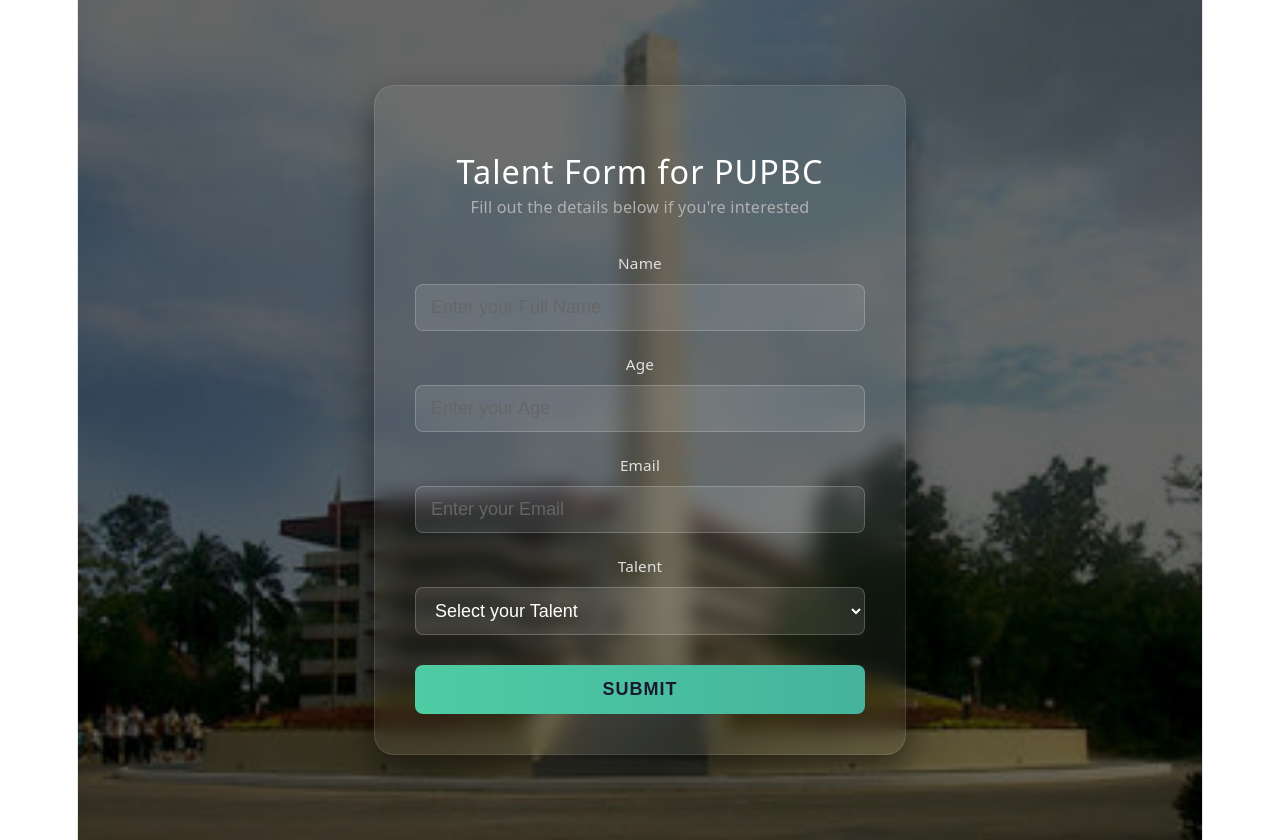
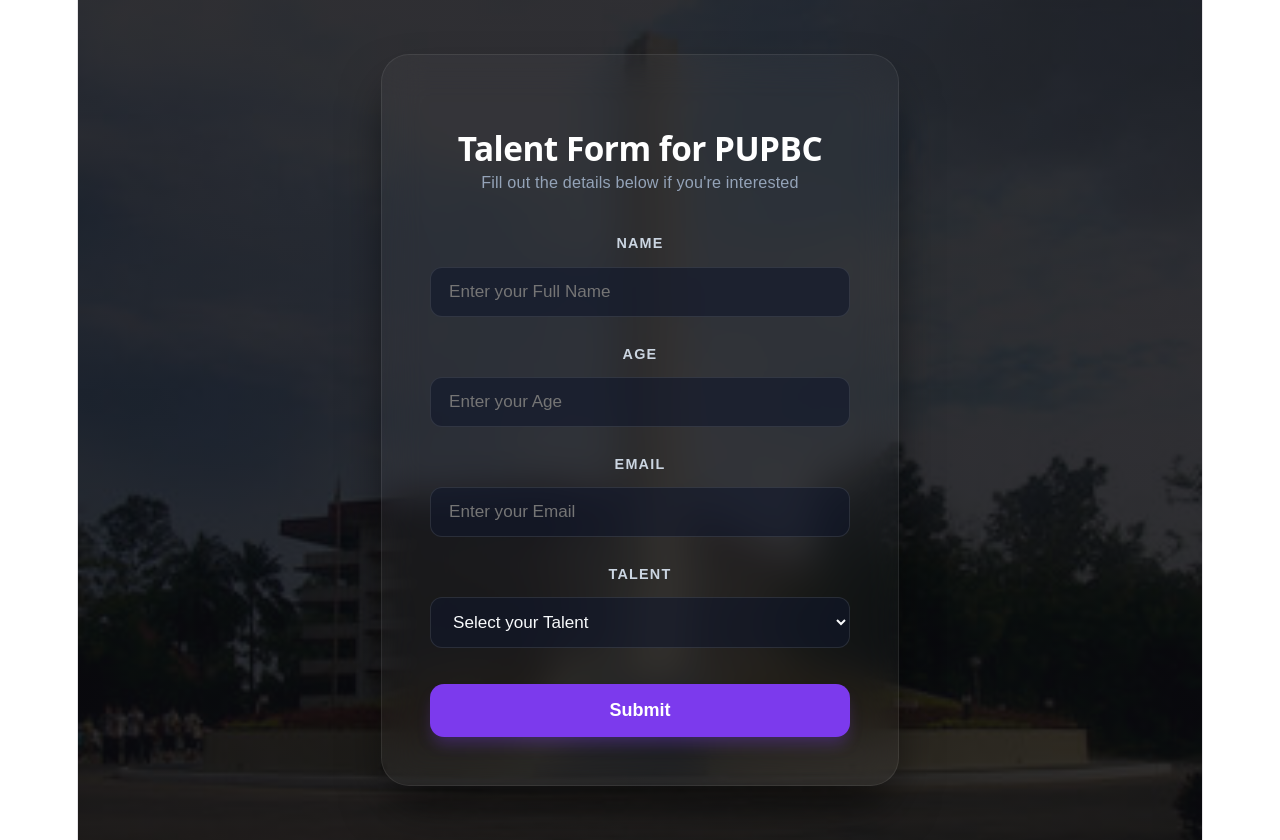
Before and after one commit to DevShanee/my-talent-form-app, a React (Vite) app: page / in a window 1280 px wide. Built offline with nearby package versions, Linux system fonts and the light colour scheme.

Commit message:
feat: enhance TalentForm CSS with improved styles for background, card, typography, and button interactions

```diff
--- a/src/components/TalentForm.css
+++ b/src/components/TalentForm.css
@@ -7,114 +7,104 @@
     justify-content: center;
     align-items: center;
     padding: 20px;
+    font-family: 'Poppins', sans-serif;
 
-    /* PASTE THIS PART BELOW */
-    background-image: linear-gradient(rgba(0, 0, 0, 0.6), rgba(0, 0, 0, 0.6)),
-                  url('../assets/PUPBG.jpg');
+    /* Using a very dark, near-black overlay to let the campus image provide the texture */
+    background-image: linear-gradient(rgba(10, 10, 15, 0.85), rgba(10, 10, 15, 0.85)),
+                      url('../assets/PUPBG.jpg');
     background-size: cover;
     background-position: center;
-    background-repeat: no-repeat;
     background-attachment: fixed;
 }
 
-/* 2. Glassmorphism Card Effect */
+/* 2. Professional Glassmorphism Card */
 .form-card {
-    background: rgba(255, 255, 255, 0.05);
-    backdrop-filter: blur(10px);
-    border: 1px solid rgba(255, 255, 255, 0.1);
-    border-radius: 20px;
-    padding: 40px;
+    background: rgba(255, 255, 255, 0.03); /* Almost transparent */
+    backdrop-filter: blur(20px); /* Heavy blur for that 'iPhone' depth effect */
+    border: 1px solid rgba(255, 255, 255, 0.08);
+    border-radius: 28px;
+    padding: 48px;
     width: 100%;
-    max-width: 450px;
-    box-shadow: 0 15px 35px rgba(0, 0, 0, 0.5);
-    transition: transform 0.3s ease;
+    max-width: 420px;
+    box-shadow: 0 25px 50px -12px rgba(0, 0, 0, 0.7);
 }
 
-.form-card:hover {
-    transform: translateY(-5px);
-}
-
-/* 3. Typography */
+/* 3. Typography - Clean & High Contrast */
 .form-card h1 {
-    color: #fff;
-    font-size: 1.8rem;
-    margin-bottom: 10px;
+    color: #ffffff;
+    font-size: 1.85rem;
+    font-weight: 700;
+    margin-bottom: 8px;
     text-align: center;
-    letter-spacing: 1px;
+    letter-spacing: -0.5px;
 }
 
 .form-card p {
-    color: #b0b0b0;
+    color: #94a3b8; /* Soft slate grey instead of purple */
     font-size: 0.9rem;
-    margin-bottom: 30px;
+    margin-bottom: 35px;
     text-align: center;
 }
 
 /* 4. Form Fields */
 .form-field {
-    margin-bottom: 20px;
-    display: flex;
-    flex-direction: column;
+    margin-bottom: 24px;
 }
 
 .form-field label {
-    color: #e0e0e0;
-    font-size: 0.85rem;
-    margin-bottom: 8px;
-    font-weight: 500;
+    color: #cbd5e1; /* Off-white for readability */
+    font-size: 0.8rem;
+    margin-bottom: 10px;
+    font-weight: 600;
+    display: block;
+    text-transform: uppercase;
+    letter-spacing: 1.2px;
 }
 
-/* 5. Inputs & Select Styling */
+/* 5. Inputs & Select - Deep Dark Slate */
 .form-field input,
 .form-field select {
-    background: rgba(255, 255, 255, 0.1);
-    border: 1px solid rgba(255, 255, 255, 0.2);
-    border-radius: 8px;
-    padding: 12px 15px;
-    color: #fff;
-    font-size: 1rem;
-    outline: none;
-    transition: all 0.3s ease;
+    width: 100%;
+    background: rgba(15, 23, 42, 0.6); /* Deep midnight blue/black */
+    border: 1px solid rgba(255, 255, 255, 0.1);
+    border-radius: 12px;
+    padding: 14px 18px;
+    color: #f8fafc;
+    font-size: 0.95rem;
+    box-sizing: border-box;
+    transition: all 0.2s ease;
 }
 
-.form-field input::placeholder {
-    color: #666;
+/* THE ACCENT: Purple only appears on Focus */
+.form-field input:focus,
+.form-field select:focus {
+    border-color: #8b5cf6; /* Vibrant Purple Border */
+    background: rgba(15, 23, 42, 0.9);
+    box-shadow: 0 0 0 4px rgba(139, 92, 246, 0.15); /* Soft purple glow */
+    outline: none;
 }
 
-.form-field input:focus,
-.form-field select:focus {
-    border-color: #4ecca3;
-    background: rgba(255, 255, 255, 0.15);
-    box-shadow: 0 0 8px rgba(78, 204, 163, 0.3);
-}
-
-/* Special styling for select options */
-.form-field select option {
-    background: #16213e;
-    color: #fff;
-}
-
-/* 6. Animated Submit Button */
+/* 6. The "Power" Button */
 .Submit-btn {
     width: 100%;
-    padding: 14px;
-    margin-top: 10px;
+    padding: 16px;
+    margin-top: 12px;
     border: none;
-    border-radius: 8px;
-    background: linear-gradient(90deg, #4ecca3, #45b39d);
-    color: #1a1a2e;
+    border-radius: 14px;
+    /* Clean Solid Purple with a slight depth */
+    background: #7c3aed;
+    color: #ffffff;
     font-size: 1rem;
     font-weight: 600;
     cursor: pointer;
-    transition: all 0.3s ease;
-    text-transform: uppercase;
-    letter-spacing: 1px;
+    transition: all 0.3s cubic-bezier(0.4, 0, 0.2, 1);
+    box-shadow: 0 10px 15px -3px rgba(124, 58, 237, 0.3);
 }
 
 .Submit-btn:hover {
-    background: linear-gradient(90deg, #45b39d, #4ecca3);
-    box-shadow: 0 5px 15px rgba(78, 204, 163, 0.4);
-    transform: scale(1.02);
+    background: #6d28d2; /* Slightly darker purple on hover */
+    transform: translateY(-2px);
+    box-shadow: 0 20px 25px -5px rgba(124, 58, 237, 0.4);
 }
 
 .Submit-btn:active {
```
